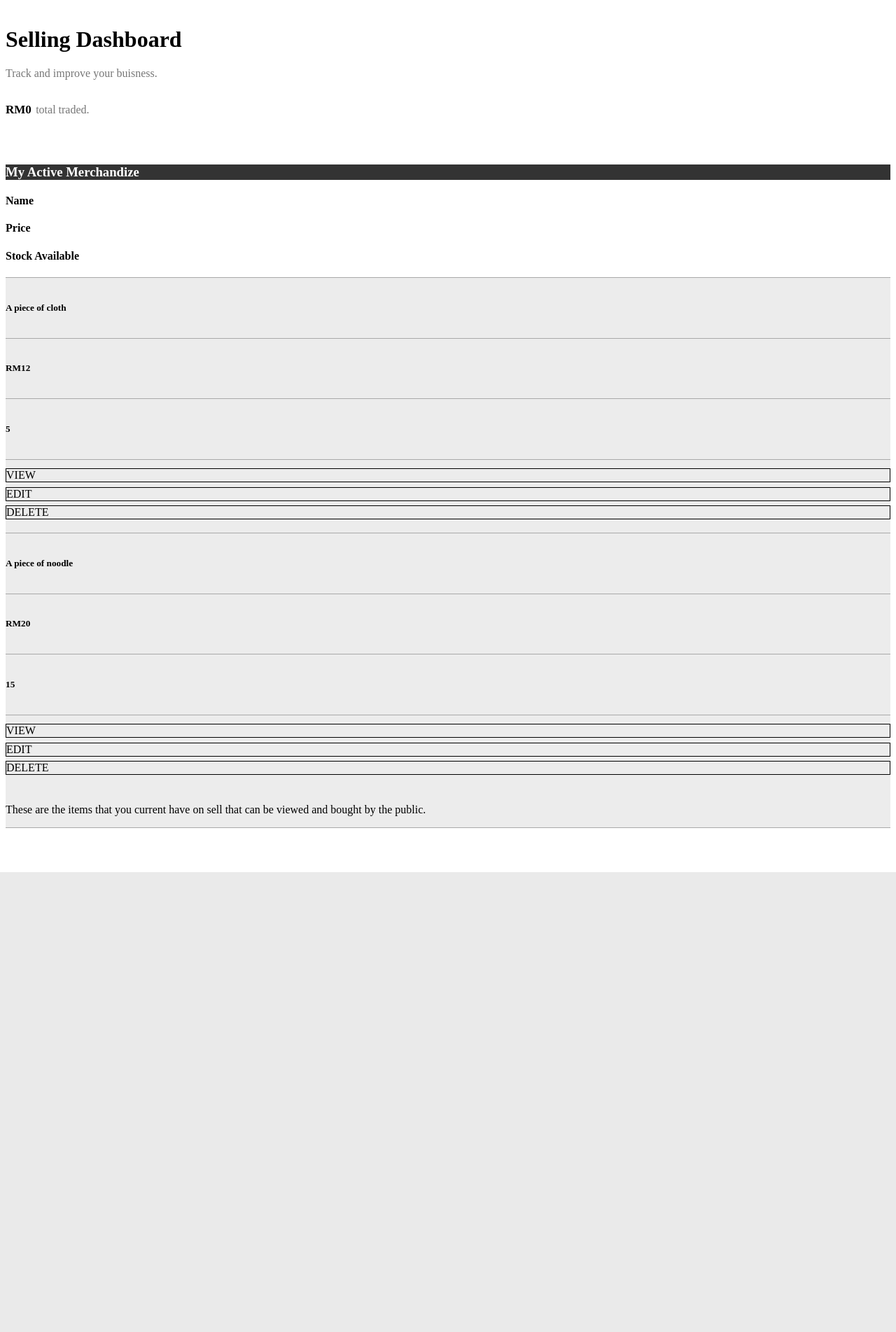
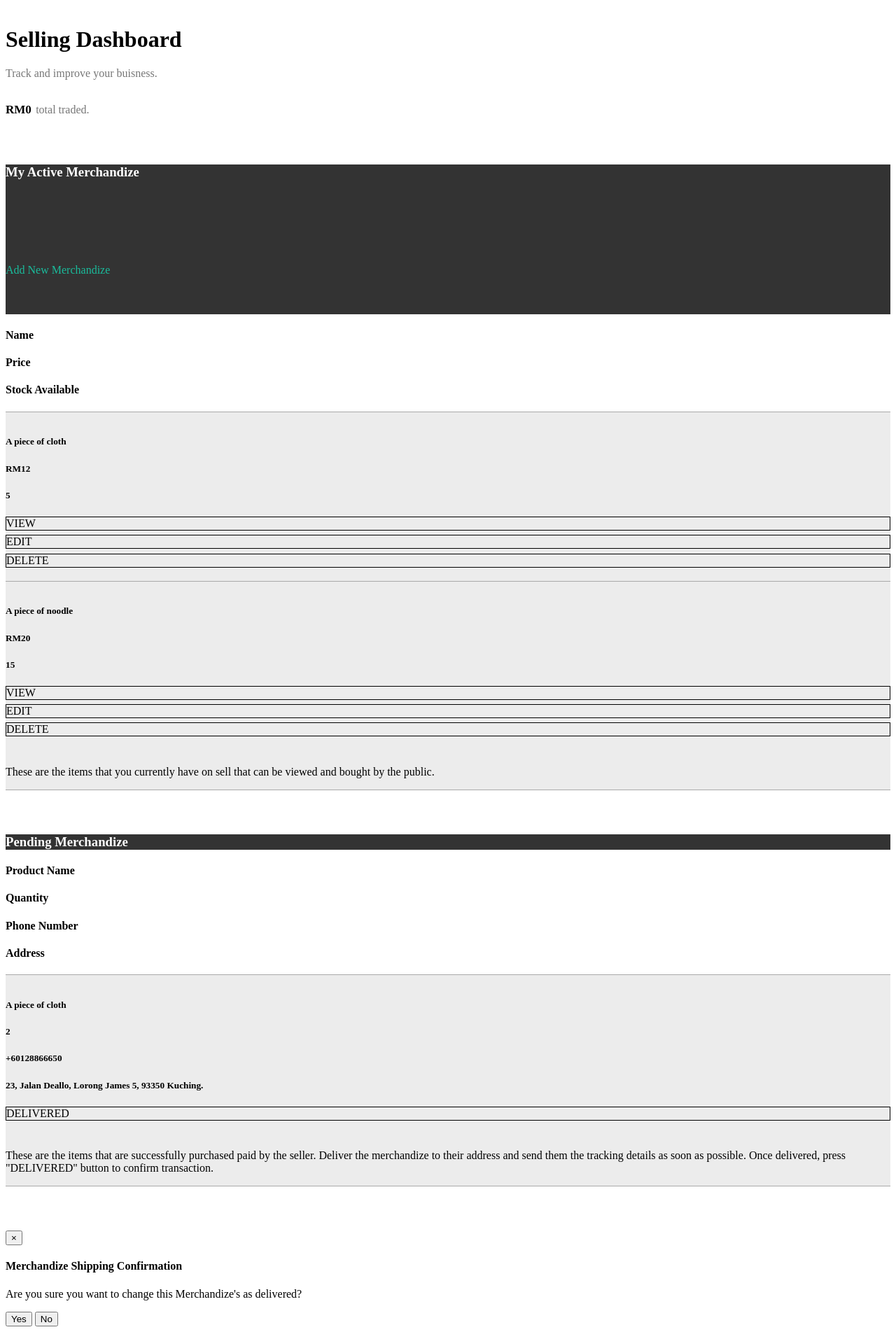
Before and after one commit to dandynood/Deallo, a PHP site: page /template/sellingdashboard.html in a window 1280 px wide. Shown: the whole page at 70% size. Before the commit the page ends 1246 px from the top, so only its background shows below. Run offline with PHP 8.4, Linux system fonts and the light colour scheme.

Commit message:
Added "Pending Merchandize" layout for Selling Dashboard

```diff
--- a/framework/css/sellingDashboard.css
+++ b/framework/css/sellingDashboard.css
@@ -29,3 +29,24 @@
     border:black solid 1px;
     margin-bottom:0.5%;
 }
+
+.selling-links
+{
+    color:#1ABC9C;
+    font-size:16px;
+    padding-top:5%;
+    padding-bottom:3%;
+    margin-top:3%;
+    cursor: pointer;
+}
+
+.selling-glyphicon
+{
+    color:#1ABC9C;
+    margin-left: 2%;
+}
+
+.inline-block
+{
+    display: inline-block;
+}
--- a/template/sellingdashboard.html
+++ b/template/sellingdashboard.html
@@ -12,23 +12,28 @@
 
 
 <div class="row">
-    <div class="col-xs-12">
+    <div class="col-xs-1"></div>
+    <div class="col-xs-10">
 
+    <!-- My Active Merchandize -->
+    <div class="row selling-background" style="margin-top:4%">
 
-    <div class="row" style="margin-top:4%">
-        <div class="col-xs-1"></div>
-        <div class="col-xs-10 selling-background">
+        <div class="col-xs-9 ">
             <h3 style="color:white">My Active Merchandize</h3>
 
 
         </div>
-        <div class="col-xs-1"></div>
+        <div class="col-xs-3 ">
+            <p class="selling-links inline-block">Add New Merchandize</p>
+            <span class="glyphicon glyphicon-plus-sign selling-glyphicon"></span>
+        </div>
+
      </div>
 
 
     <div class="row">
-        <div class="col-xs-1"></div>
-        <div class="col-xs-3" >
+
+        <div class="col-xs-4" >
             <h4>Name</h4>
         </div>
 
@@ -39,66 +44,156 @@
             <h4>Stock Available</h4>
         </div>
 
-        <div class="col-xs-3" ></div>
-        <div class="col-xs-1"></div>
+        <div class="col-xs-4" ></div>
+
      </div>
 
-     <div class="row ">
-            <div class="col-xs-1"></div>
-            <div class="col-xs-3 selling-content"  >
+     <div class="row selling-content">
+
+            <div class="col-xs-4 "  >
                 <h5>A piece of cloth</h5>
             </div>
 
-            <div class="col-xs-2 selling-content" >
+            <div class="col-xs-2 " >
                 <h5>RM12</h5>
             </div>
-            <div class="col-xs-2 selling-content" >
+            <div class="col-xs-2 " >
                 <h5>5</h5>
             </div>
 
-            <div class="col-xs-3 selling-content" >
+            <div class="col-xs-4 " >
                 <div type="button" class="btn btn-selling">VIEW</div>
                 <div type="button" class="btn btn-selling">EDIT</div>
                 <div type="button" class="btn btn-selling">DELETE</div>
             </div>
-            <div class="col-xs-1"></div>
+
       </div>
 
-      <div class="row ">
-            <div class="col-xs-1"></div>
-            <div class="col-xs-3 selling-content"  >
+      <div class="row selling-content ">
+
+            <div class="col-xs-4 "  >
                 <h5>A piece of noodle</h5>
             </div>
 
-            <div class="col-xs-2 selling-content" >
+            <div class="col-xs-2 " >
                 <h5>RM20</h5>
             </div>
-            <div class="col-xs-2 selling-content" >
+            <div class="col-xs-2 " >
                 <h5>15</h5>
             </div>
 
-            <div class="col-xs-3 selling-content" >
+            <div class="col-xs-4 " >
                 <div type="button" class="btn btn-selling">VIEW</div>
                 <div type="button" class="btn btn-selling">EDIT</div>
                 <div type="button" class="btn btn-selling">DELETE</div>
             </div>
-            <div class="col-xs-1"></div>
+
       </div>
 
 
-      <div class="row " style="margin-bottom:5%">
-            <div class="col-xs-1"></div>
-            <div class="col-xs-10 selling-instruction"  >
-                <p>These are the items that you current have on sell that can be viewed and bought by the public.</p>
+      <div class="row selling-instruction " style="margin-bottom:5%">
+
+            <div class="col-xs-12"  >
+                <p>These are the items that you currently have on sell that can be viewed and bought by the public.</p>
             </div>
-            <div class="col-xs-1"></div>
+
       </div>
 
 
 
 
+      <!-- Pending Merchandize -->
+      <div class="row selling-background" style="margin-top:4%">
+
+                    <div class="col-xs-9 ">
+                        <h3 style="color:white">Pending Merchandize</h3>
+
+
+                    </div>
+                    <div class="col-xs-3 "></div>
+
+        </div>
+
+        <div class="row">
+
+                        <div class="col-xs-3" >
+                            <h4>Product Name</h4>
+                        </div>
+
+                        <div class="col-xs-2" >
+                            <h4>Quantity</h4>
+                        </div>
+                        <div class="col-xs-2" >
+                            <h4>Phone Number</h4>
+                        </div>
+
+                        <div class="col-xs-3" >
+                            <h4>Address</h4>
+                        </div>
+
+                        <div class="col-xs-1" >
+
+                        </div>
+
+        </div>
+
+        <div class="row selling-content">
+
+            <div class="col-xs-3 "  >
+                 <h5>A piece of cloth</h5>
+            </div>
+
+            <div class="col-xs-2 " >
+                <h5>2</h5>
+            </div>
+            <div class="col-xs-2 " >
+                <h5>+60128866650</h5>
+            </div>
+
+            <div class="col-xs-3 " >
+                <h5>23, Jalan Deallo, Lorong James 5, 93350 Kuching.</h5>
+            </div>
+
+            <div class="col-xs-1" >
+                <div style="margin-left:0%" type="button" data-toggle="modal" data-target="#shippingModal" class="btn btn-selling">DELIVERED</div>
+            </div>
+
+        </div>
+
+        <div class="row selling-instruction " style="margin-bottom:5%">
+
+            <div class="col-xs-12"  >
+                <p>These are the items that are successfully purchased paid by the seller. Deliver the merchandize to their address and send them the tracking details as soon as possible. Once delivered, press "DELIVERED" button to confirm transaction.</p>
+            </div>
+
+        </div>
 
     </div>
 
 
+
+    <div class="col-xs-1"></div>
  </div>
+
+
+ <!-- Shipping Confirmation Modal -->
+<div id="shippingModal" class="modal fade" role="dialog">
+        <div class="modal-dialog">
+
+          <!-- Modal content-->
+          <div class="modal-content">
+            <div class="modal-header">
+              <button type="button" class="close" data-dismiss="modal">&times;</button>
+              <h4 class="modal-title">Merchandize Shipping Confirmation</h4>
+            </div>
+            <div class="modal-body">
+              <p>Are you sure you want to change this Merchandize's as delivered?</p>
+            </div>
+            <div class="modal-footer">
+              <button type="button" class="btn btn-default" data-dismiss="modal">Yes</button>
+              <button type="button" class="btn btn-danger" data-dismiss="modal">No</button>
+            </div>
+          </div>
+
+        </div>
+      </div>
```
